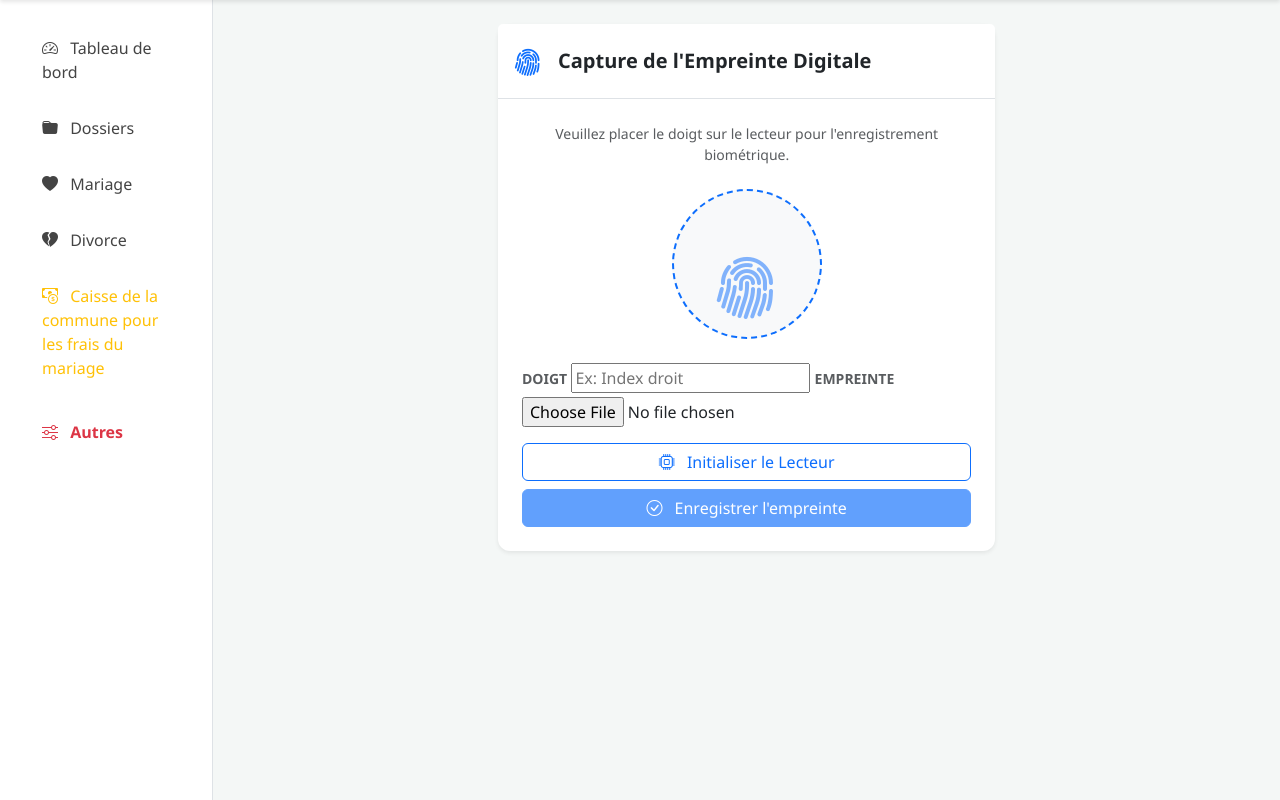
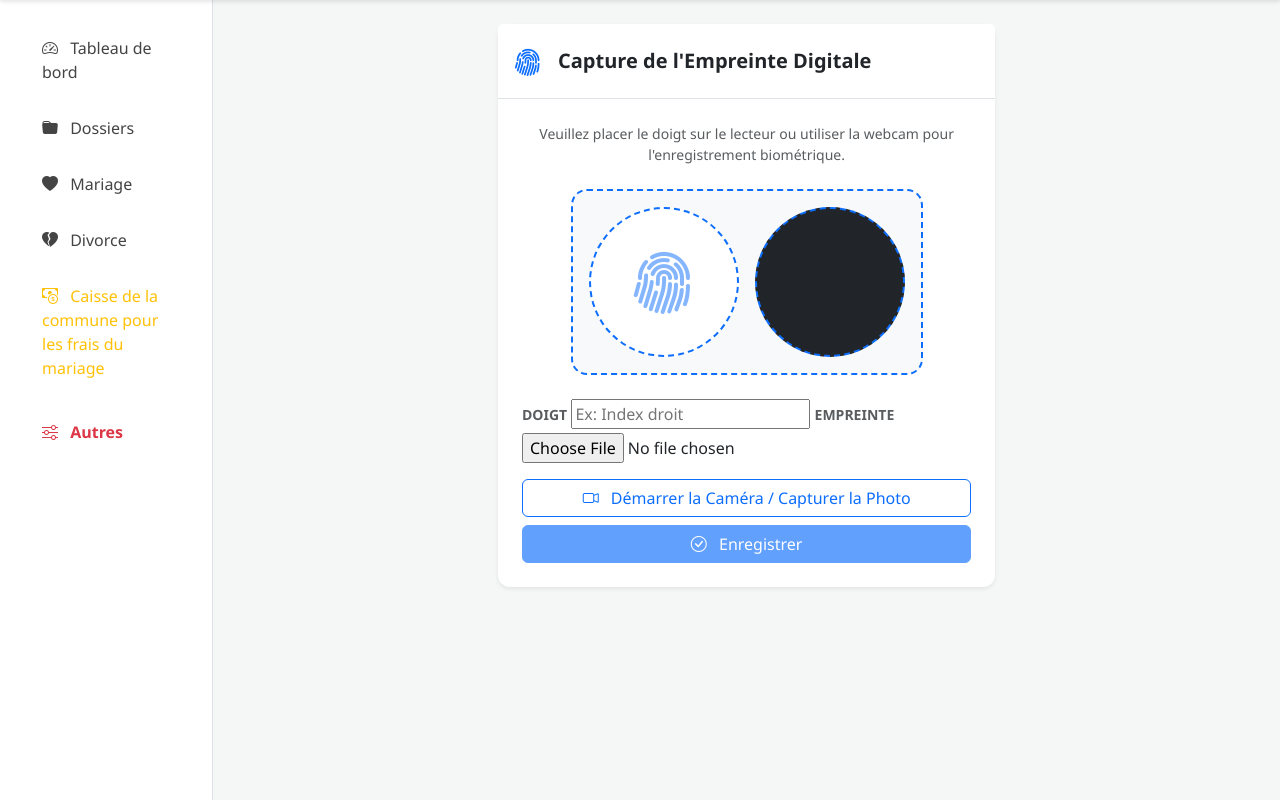
Before and after one commit to joyeux1/gestion_mariage_complet, a Django app: page /empreinte/nouveau/ in a window 1280 px wide. Shown: the part 56-856 px from the top of the page. Run offline with Django 5.2, Linux system fonts and the light colour scheme; a user stored in the database is signed in.

Commit message:
Enhance biometric capture interface and functionality by adding webcam support for photo capture, updating form layout, and improving error handling in facial recognition service.

```diff
--- a/mariage/static/mariage/js/biometrie_handler.js
+++ b/mariage/static/mariage/js/biometrie_handler.js
@@ -1,27 +1,139 @@
 // static/mariage/js/biometrie_handler.js
 
-function startFingerprintScan() {
+const BIOMETRIE_FORM_ID = 'biometrieForm';
+const BASE64_FIELD_NAME = 'image_base64';
+
+let webcamStream = null;
+let cameraActive = false;
+
+function getBiometrieForm() {
+    return document.getElementById(BIOMETRIE_FORM_ID);
+}
+
+function getOrCreateBase64Input() {
+    const form = getBiometrieForm();
+    if (!form) {
+        return null;
+    }
+
+    let input = form.querySelector(`input[name="${BASE64_FIELD_NAME}"]`);
+    if (!input) {
+        input = document.createElement('input');
+        input.type = 'hidden';
+        input.name = BASE64_FIELD_NAME;
+        input.id = BASE64_FIELD_NAME;
+        form.appendChild(input);
+    }
+
+    return input;
+}
+
+async function startWebcam() {
+    const video = document.getElementById('webcam');
+    const cameraBtn = document.getElementById('cameraBtn');
+
+    if (!video || !cameraBtn) {
+        return;
+    }
+
+    if (!navigator.mediaDevices || !navigator.mediaDevices.getUserMedia) {
+        showToast('Votre navigateur ne prend pas en charge l\'accès à la webcam.', 'danger');
+        return;
+    }
+
+    try {
+        webcamStream = await navigator.mediaDevices.getUserMedia({
+            video: {
+                facingMode: 'user',
+                width: { ideal: 640 },
+                height: { ideal: 480 },
+            },
+            audio: false,
+        });
+
+        video.srcObject = webcamStream;
+        await video.play();
+
+        cameraActive = true;
+        cameraBtn.innerHTML = '<i class="bi bi-camera me-2"></i> Capturer la Photo';
+        showToast('Caméra activée. Positionnez-vous face à l\'objectif.', 'info');
+    } catch (error) {
+        stopWebcam();
+        showToast('Impossible d\'accéder à la webcam : ' + error.message, 'danger');
+    }
+}
+
+function stopWebcam() {
+    if (webcamStream) {
+        webcamStream.getTracks().forEach(function (track) {
+            track.stop();
+        });
+        webcamStream = null;
+    }
+    cameraActive = false;
+}
+
+function captureWebcamPhoto() {
+    const video = document.getElementById('webcam');
+    const canvas = document.getElementById('canvas');
     const icon = document.getElementById('fingerprint-icon');
-    const scanBtn = document.getElementById('scanBtn');
+    const cameraBtn = document.getElementById('cameraBtn');
     const saveBtn = document.getElementById('saveBiometrieBtn');
 
-    // Animation de scan
-    icon.style.opacity = "1";
-    icon.classList.add('animate-pulse'); // Ajoute une classe de clignotement si définie en CSS
-    scanBtn.innerHTML = '<span class="spinner-border spinner-border-sm me-2"></span> Scan en cours...';
-    scanBtn.disabled = true;
+    if (!video || !canvas || !cameraBtn || !saveBtn) {
+        return;
+    }
 
-    // Simulation d'une capture (3 secondes)
-    setTimeout(() => {
-        icon.classList.remove('animate-pulse');
+    if (!cameraActive || !video.srcObject) {
+        showToast('Démarrez d\'abord la caméra avant de capturer.', 'warning');
+        return;
+    }
+
+    if (!video.videoWidth || !video.videoHeight) {
+        showToast('La webcam n\'est pas prête. Réessayez dans un instant.', 'warning');
+        return;
+    }
+
+    canvas.width = video.videoWidth;
+    canvas.height = video.videoHeight;
+
+    const context = canvas.getContext('2d');
+    context.drawImage(video, 0, 0, canvas.width, canvas.height);
+
+    const imageBase64 = canvas.toDataURL('image/jpeg');
+
+    const base64Input = getOrCreateBase64Input();
+    if (!base64Input) {
+        showToast('Formulaire biométrique introuvable.', 'danger');
+        return;
+    }
+    base64Input.value = imageBase64;
+
+    stopWebcam();
+    video.srcObject = null;
+    video.poster = imageBase64;
+
+    if (icon) {
+        icon.style.opacity = '1';
         icon.classList.replace('text-primary', 'text-success');
+    }
 
-        scanBtn.innerHTML = '<i class="bi bi-check-lg me-2"></i> Capture terminée';
-        scanBtn.className = "btn btn-success w-100";
+    cameraBtn.innerHTML = '<i class="bi bi-check-lg me-2"></i> Photo capturée';
+    cameraBtn.className = 'btn btn-success';
+    cameraBtn.disabled = true;
 
-        // On déverrouille le bouton de sauvegarde
-        saveBtn.disabled = false;
+    saveBtn.disabled = false;
+    showToast('Photo capturée avec succès. Vous pouvez enregistrer.', 'success');
+}
 
-        showToast("Données biométriques capturées avec succès.", "success");
-    }, 3000);
+function toggleWebcamCapture() {
+    if (!cameraActive) {
+        startWebcam();
+    } else {
+        captureWebcamPhoto();
+    }
 }
+
+(function initBiometrieHandler() {
+    getOrCreateBase64Input();
+})();
--- a/mariage/templates/mariage/biometrie/empreinte_form.html
+++ b/mariage/templates/mariage/biometrie/empreinte_form.html
@@ -5,20 +5,30 @@
 
 {% block content %}
 <div class="row justify-content-center">
-    <div class="col-md-6">
+    <div class="col-md-8 col-lg-6">
         <div class="card shadow-sm border-0">
             <div class="card-header bg-white py-3 border-bottom d-flex align-items-center">
                 <i class="bi bi-fingerprint text-primary fs-3 me-3"></i>
                 <h5 class="mb-0 fw-bold">Capture de l'Empreinte Digitale</h5>
             </div>
             <div class="card-body p-4 text-center">
-                <p class="text-muted small mb-4">Veuillez placer le doigt sur le lecteur pour l'enregistrement biométrique.</p>
+                <p class="text-muted small mb-4">Veuillez placer le doigt sur le lecteur ou utiliser la webcam pour l'enregistrement biométrique.</p>
 
-                <div class="scanner-zone mb-4 py-5 bg-light rounded-circle mx-auto" style="width: 150px; height: 150px; border: 2px dashed #0d6efd;">
-                    <i class="bi bi-fingerprint text-primary" style="font-size: 4rem; opacity: 0.5;" id="fingerprint-icon"></i>
+                <div class="scanner-zone mb-4 mx-auto d-flex align-items-center justify-content-center gap-3 p-3 bg-light rounded-4"
+                     style="width: fit-content; border: 2px dashed #0d6efd;">
+                    <div class="scanner-icon-wrap rounded-circle d-flex align-items-center justify-content-center bg-white flex-shrink-0"
+                         style="width: 150px; height: 150px; border: 2px dashed #0d6efd;">
+                        <i class="bi bi-fingerprint text-primary" style="font-size: 4rem; opacity: 0.5;" id="fingerprint-icon"></i>
+                    </div>
+                    <div class="webcam-wrap rounded-circle overflow-hidden d-flex align-items-center justify-content-center bg-dark flex-shrink-0"
+                         style="width: 150px; height: 150px; border: 2px dashed #0d6efd;">
+                        <video id="webcam" autoplay playsinline
+                               style="width: 100%; height: 100%; object-fit: cover;"></video>
+                    </div>
                 </div>
+                <canvas id="canvas" style="display:none;"></canvas>
 
-                <form id="biometrieForm" method="post">
+                <form id="biometrieForm" method="post" enctype="multipart/form-data">
                     {% csrf_token %}
                     <div class="text-start mb-3">
                         {% for field in form %}
@@ -29,11 +39,11 @@
                     </div>
 
                     <div class="d-grid gap-2">
-                        <button type="button" id="scanBtn" class="btn btn-outline-primary">
-                            <i class="bi bi-cpu me-2"></i> Initialiser le Lecteur
+                        <button type="button" id="cameraBtn" class="btn btn-outline-primary">
+                            <i class="bi bi-camera-video me-2"></i> Démarrer la Caméra / Capturer la Photo
                         </button>
                         <button type="submit" id="saveBiometrieBtn" class="btn btn-primary" disabled>
-                            <i class="bi bi-check-circle me-2"></i> Enregistrer l'empreinte
+                            <i class="bi bi-check-circle me-2"></i> Enregistrer
                         </button>
                     </div>
                 </form>
@@ -46,12 +56,10 @@
 {% block extra_js %}
 <script src="{% static 'mariage/js/biometrie_handler.js' %}"></script>
 <script>
-    // Initialisation du traitement AJAX
     handleAjaxForm('biometrieForm', 'saveBiometrieBtn');
 
-    // Logique spécifique au scan
-    document.getElementById('scanBtn').addEventListener('click', function() {
-        startFingerprintScan();
+    document.getElementById('cameraBtn').addEventListener('click', function () {
+        toggleWebcamCapture();
     });
 </script>
 {% endblock %}
```
Also changed, not shown: mariage/services_biometrie.py (+44 -11 lines).
